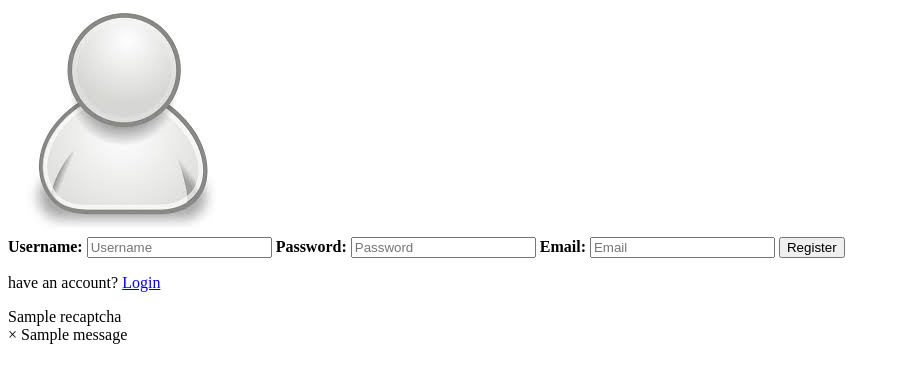
After one commit to SiriusKoan/shorten-url, a Flask app: template templates/register.html in a window 1280 px wide. The commit adds this page. Shown: the top 383 px of the page, without its empty margins (0-900 px from the left). Run offline with Flask 2, Linux system fonts and the light colour scheme; the template is opened without the code that fills it: most values are stand-ins (such as "Sample title", 1, 10 or a date in 2020); one stand-in notice (Sample message) is shown.

Commit message:
add register system

```diff
--- a/app.py
+++ b/app.py
@@ -1,6 +1,5 @@
 from flask import Flask, render_template, request, redirect, url_for, abort, flash
 from flask_cors import CORS
-from flask_sqlalchemy import SQLAlchemy
 from flask_login import (
     LoginManager,
     UserMixin,
@@ -13,82 +12,17 @@ from flask_recaptcha import ReCaptcha
 from re import fullmatch
 import config
 import datetime
-from user_tools import *
+from user_tools import login_auth, register
+from url_tools import add_url
+from database import db, URLs, Users
 
 
 app = Flask(__name__)
-app.config.update(
-    dict(
-        DEBUG=True,
-        SECRET_KEY="4v6945t2mj7terntv48tvnqn4otaei",
-        ENV="development",
-        RECAPTCHA_ENABLED=True,
-        RECAPTCHA_SITE_KEY=config.recaptcha_public_key,
-        RECAPTCHA_SECRET_KEY=config.recaptcha_private_key,
-        SQLALCHEMY_TRACK_MODIFICATIONS=False,
-        SQLALCHEMY_DATABASE_URI="sqlite:///data.db",
-    )
-)
-
+app.config.from_object(config.Config)
 CORS(app)
 recaptcha = ReCaptcha(app)
 login_manager = LoginManager(app)
-db = SQLAlchemy(app)
-
-
-# SQLAlchemy
-class Users(db.Model):
-    __tablename__ = "users"
-    ID = db.Column(db.Integer, primary_key=True)
-    username = db.Column(db.Text, unique=True, nullable=False)
-    password = db.Column(db.Text, nullable=False)
-    email = db.Column(db.Text, unique=True, nullable=False)
-    verify_code = db.Column(db.Text, unique=True, nullable=True)
-    api_key = db.Column(db.Text, unique=True, nullable=False)
-
-    def __init__(self, username, password, email, verify_code, api_key):
-        self.username = username
-        self.password = password
-        self.email = email
-        self.verify_code = verify_code
-        self.api_key = api_key
-
-
-class URLs(db.Model):
-    __tablename__ = "urls"
-    ID = db.Column(db.Integer, primary_key=True)
-    insert_time = db.Column(db.DateTime, nullable=False)
-    from_ip = db.Column(db.Text, nullable=False)
-    username = db.Column(db.Text, nullable=False)
-    old = db.Column(db.Text, nullable=False)
-    new = db.Column(db.Text, unique=True, nullable=False)
-
-    def __init__(self, insert_time, from_ip, username, old, new):
-        self.insert_time = insert_time
-        self.from_ip = from_ip
-        self.username = username
-        self.old = old
-        self.new = new
-
-
-# Exception
-class UsernameNotExists(Exception):
-    def __init__(self):
-        self.category = "error"
-        self.message = 'No this user...<br>You can <a href="/register">register</a> it or check your username and login again.'
-
-    def __str__(self):
-        return self.category + "+" + self.message
-
-
-class WrongPassword(Exception):
-    def __init__(self):
-        self.category = "error"
-        self.message = "Authenticate failed..."
-
-    def __str__(self):
-        return self.category + "+" + self.message
-
+db.init_app(app)
 
 # User
 class User(UserMixin):
@@ -106,38 +40,16 @@ def user_loader(username):
 @app.route("/", methods=["GET", "POST"])
 def index():
     if request.method == "GET":
-        """
-        db.drop_all()
-        db.create_all()
-
-        u = Users(username='a', api_key='a')
-        db.session.add(u)
-        db.session.commit()
-        p = URLs(insert_time=datetime.datetime.now(), from_ip='127.0.0.1', username='user', old='https://google.com', new='meow')
-        db.session.add(p)
-        db.session.commit()
-        """
         return render_template("index.html", server_name=config.server_name)
     if request.method == "POST":
         if recaptcha.verify():
             old = request.form.get("old")
             new = request.form.get("new")
-            if (
-                fullmatch("[a-zA-Z0-9_-]+", new)
-                and db.session.query(URLs).filter_by(new=new).first() is None
-            ):
-                new_url = URLs(
-                    insert_time=datetime.datetime.now(),
-                    username="anonymous"
-                    if current_user.is_anonymous
-                    else current_user.get_id(),
-                    from_ip=request.remote_addr,
-                    old=old,
-                    new=new,
-                )
-                db.session.add(new_url)
-                db.session.commit()
-
+            username = (
+                "anonymous" if current_user.is_anonymous else current_user.get_id()
+            )
+            from_ip = request.remote_addr
+            if add_url(old, new, username, from_ip):
                 new_url = config.server_name + new
                 flash(
                     'New url: <a href="%s" target="_blank">%s</a>' % (new_url, new_url),
@@ -146,7 +58,8 @@ def index():
                 return redirect(url_for("index"))
             else:
                 flash(
-                    "Bad characters or the new url has been occupied.", category="alert"
+                    "Bad characters or the new url has been occupied.",
+                    category="alert",
                 )
                 return redirect(url_for("index"))
 
@@ -168,25 +81,55 @@ def login_page():
                 login_user(user)
                 flash("Login as %s!" % username, category="success")
                 return redirect(url_for("index"))
-            flash("Login failed.", category="alert")
-            return redirect(url_for("login_page"))
+            else:
+                flash("Login failed.", category="alert")
+                return redirect(url_for("login_page"))
     else:
         flash("You have logined. Redirect to home page.", category="info")
         return redirect(url_for("index"))
 
 
 @app.route("/logout", methods=["GET"])
-@login_required
 def logout_page():
-    logout_user()
-    flash("Logout.", category="info")
-    return redirect(url_for("index"))
+    # TODO notice
+    if current_user.is_active:
+        logout_user()
+        flash("Logout.", category="info")
+        return redirect(url_for("index"))
+    else:
+        flash("You have not logined.", category="info")
+        return redirect(url_for("login_page"))
 
 
-# TODO
 @app.route("/register", methods=["GET", "POST"])
 def register_page():
-    pass
+    if not current_user.is_active:
+        if request.method == "GET":
+            return render_template("register.html")
+        if request.method == "POST":
+            if recaptcha.verify():
+                username = request.form["username"]
+                password = request.form["password"]
+                email = request.form["email"]
+                if register(username, password, email):
+                    flash(
+                        "Register successfully! You can login now.",
+                        category="success",
+                    )
+                    return redirect(url_for("login_page"))
+                else:
+                    flash(
+                        "Bad characters or the username has been occupied.",
+                        category="alert",
+                    )
+                    return redirect(url_for("index"))
+
+            else:
+                flash("Please click 'I am not a robot.'", category="alert")
+                return redirect(url_for("register_page"))
+    else:
+        flash("You have logined. Redirect to home page.", category="info")
+        return redirect(url_for("index"))
 
 
 @app.route("/api", methods=["POST"])
@@ -196,22 +139,14 @@ def api():
     new = payload["new"]
     api_key = payload["api_key"]
 
-    user = db.session.query(Users).filter_by(api_key=api_key).first()
+    user = Users.query.filter_by(api_key=api_key).first()
     if user is None:
         abort(401)
     else:
-        new_url = URLs(
-            insert_time=datetime.datetime.now(),
-            username=user.username,
-            from_ip=request.remote_addr,
-            old=old,
-            new=new,
-        )
-        db.session.add(new_url)
-        db.session.commit()
-        return ""
-
-
+        if add_url(old, new, user.username, request.remote_addr):
+            return ""
+        else:
+            abort(400)
 
 
 # TODO
@@ -231,10 +166,10 @@ def test_page():
 
 @app.errorhandler(404)
 def redirect_page(e):
-    to_url = db.session.query(URLs).filter_by(new=request.path[1:]).first()
+    to_url = URLs.query.filter_by(new=request.path[1:]).first()
     if to_url:
         return redirect(to_url.old)
-    return redirect(url_for("index"))
+    return redirect(url_for("index"))  # TODO customize 404 page
 
 
 if __name__ == "__main__":
--- a/templates/index.html
+++ b/templates/index.html
@@ -1,6 +1,6 @@
 <!DOCTYPE html>
 <html lang="en">
-
+<!-- TODO base-->
 <head>
 	<link href="https://fonts.googleapis.com/css?family=Ubuntu&display=swap" rel="stylesheet">
 	<link rel="stylesheet" href="{{ url_for('static', filename = 'style.css') }}">
@@ -41,7 +41,7 @@
 			<input type="text" name="new" id="new" required>
 			<button onclick="copy_function();" id="copy-button" type="button">Copy</button>
 		</div>
-		{{ recaptcha | safe }}
+		{{ recaptcha }}
 		<input type="submit" value="submit">
 	</form>
 	<div>
--- a/templates/login.html
+++ b/templates/login.html
@@ -23,18 +23,19 @@
                 <p>or <a href="register">Register</a></p>
             </div>
         </form>
+    </div>
     <div>
         {% with messages = get_flashed_messages(with_categories=True) %}
         {% if messages %}
         {% for category, message in messages %}
         <div class="flash-message {{ category }}">
             <span class="closebtn" onclick="hide(this.parentElement)">&times;</span>
-                <span>{{ message | safe }}</span> <!--TODO XSS test-->
+            <span>{{ message | safe }}</span>
+            <!--TODO XSS test-->
         </div>
         {% endfor %}
         {% endif %}
         {% endwith %}
     </div>
-    </div>
 </body>
 </html>
--- /dev/null
+++ b/templates/register.html
@@ -0,0 +1,43 @@
+<!DOCTYPE html>
+<html lang="en">
+
+<head>
+    <meta charset="UTF-8">
+    <meta name="viewport" content="width=device-width, initial-scale=1.0">
+    <title>Register</title>
+</head>
+
+<body>
+    <div>
+        <a href="/"><img src="/static/img/human.png" alt="human"></a>
+    </div>
+    <form action="register" method="POST">
+        <div>
+            <!-- TODO beautify -->
+            <label for="username"><b class="normal">Username:</b></label>
+            <input type='text' name='username' id='username' placeholder='Username' required>
+            <label for="password"><b class="normal">Password:</b></label>
+            <input type='password' name='password' id='password' placeholder='Password' required>
+            <label for="email"><b class="normal">Email:</b></label>
+            <input type="email" name="email" id="email" placeholder="Email" required>
+            <input type='submit' name='submit' value="Register" class="submit-btn">
+            <p>have an account? <a href="login">Login</a></p>
+            {{ recaptcha }}
+        </div>
+    </form>
+    <div>
+        {% with messages = get_flashed_messages(with_categories=True) %}
+        {% if messages %}
+        {% for category, message in messages %}
+        <div class="flash-message {{ category }}">
+            <span class="closebtn" onclick="hide(this.parentElement)">&times;</span>
+            <span>{{ message | safe }}</span>
+            <!--TODO XSS test-->
+        </div>
+        {% endfor %}
+        {% endif %}
+        {% endwith %}
+    </div>
+</body>
+
+</html>
```
Also changed, not shown: config.py (+11 -3 lines), database.py (added, +37 -0 lines), url_tools.py (added, +22 -0 lines), user_tools.py (+30 -3 lines), 1 other file. Lines whose indentation alone changed are shown as unchanged.
